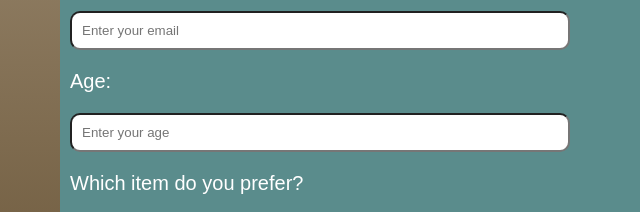
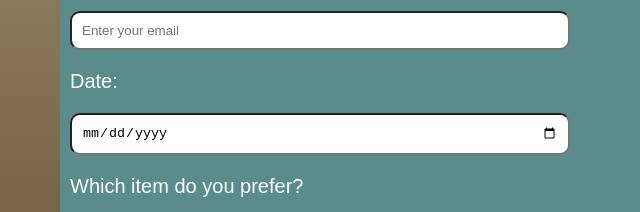
Before and after one commit to egpennington/Pizza_Friday_Survey_form, a plain HTML site: page index.html in a window 1280 px wide. Shown: the part 576-788 px from the top of the page, 270-910 px from the left. Drawn offline with Linux system fonts and the light colour scheme.

Commit message:
Update index.html
Took out "Age" box and added <input type="date"> to get a drop down date picker

```diff
--- a/index.html
+++ b/index.html
@@ -23,8 +23,8 @@
     <input id="name" type="text" name="name" placeholder="Enter your name" required>
     <label for="email"><p>Email:</p></label>
     <input id="email" type="email" name="email" placeholder="Enter your email" required>
-    <label for="number"><p>Age:</p></label>
-    <input id="number" type="number" name="age" placeholder="Enter your age" min="12" max="65" required>
+    <label for="number"><p>Date:</p></label>
+    <input id="number" type="date" name="date" placeholder="Select today's date" required>
     <label for="item"><p>Which item do you prefer?</p></label>
     <select id="dropdown" name="item">
       <option value="default">Nothing</option>
```
